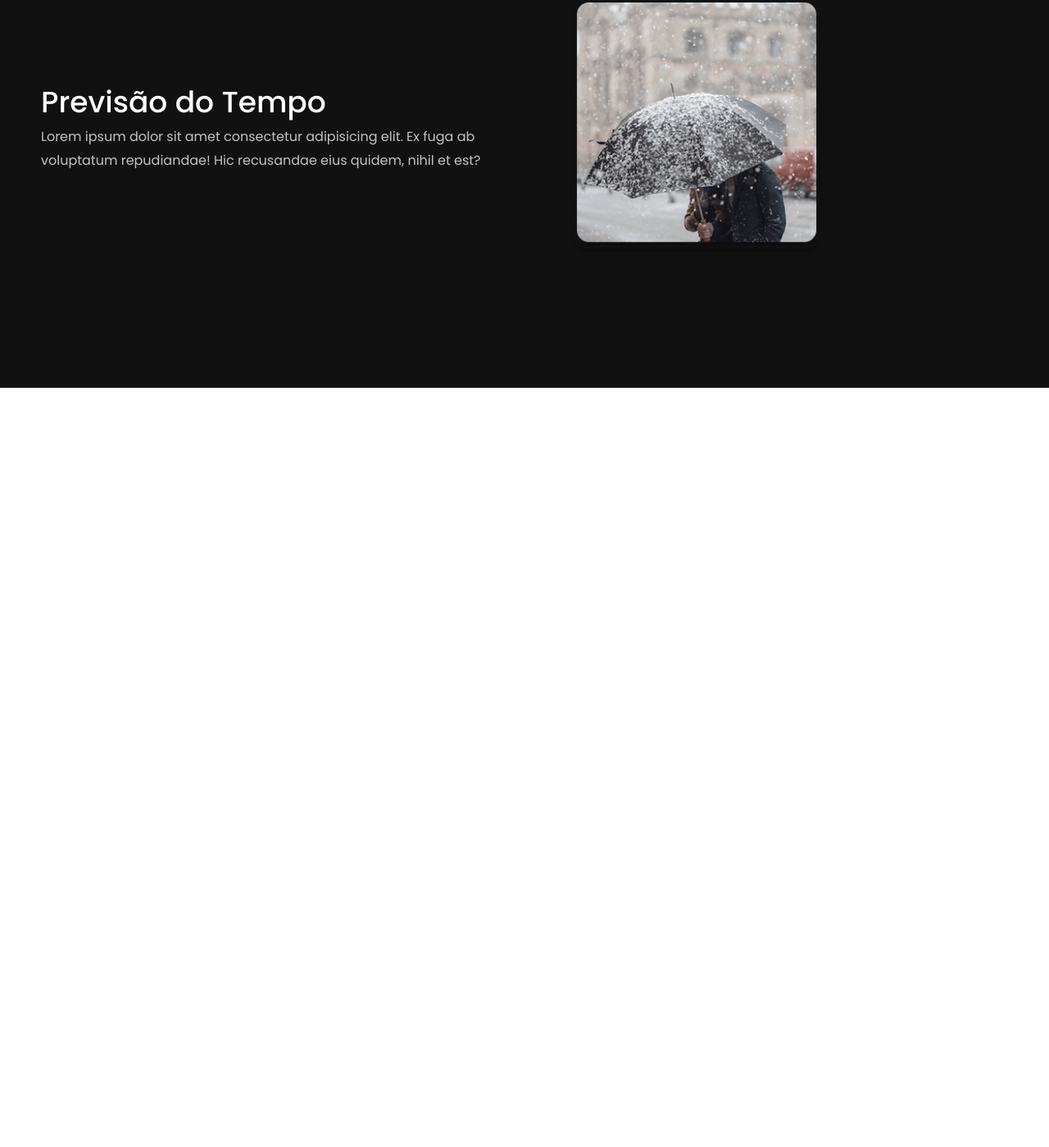
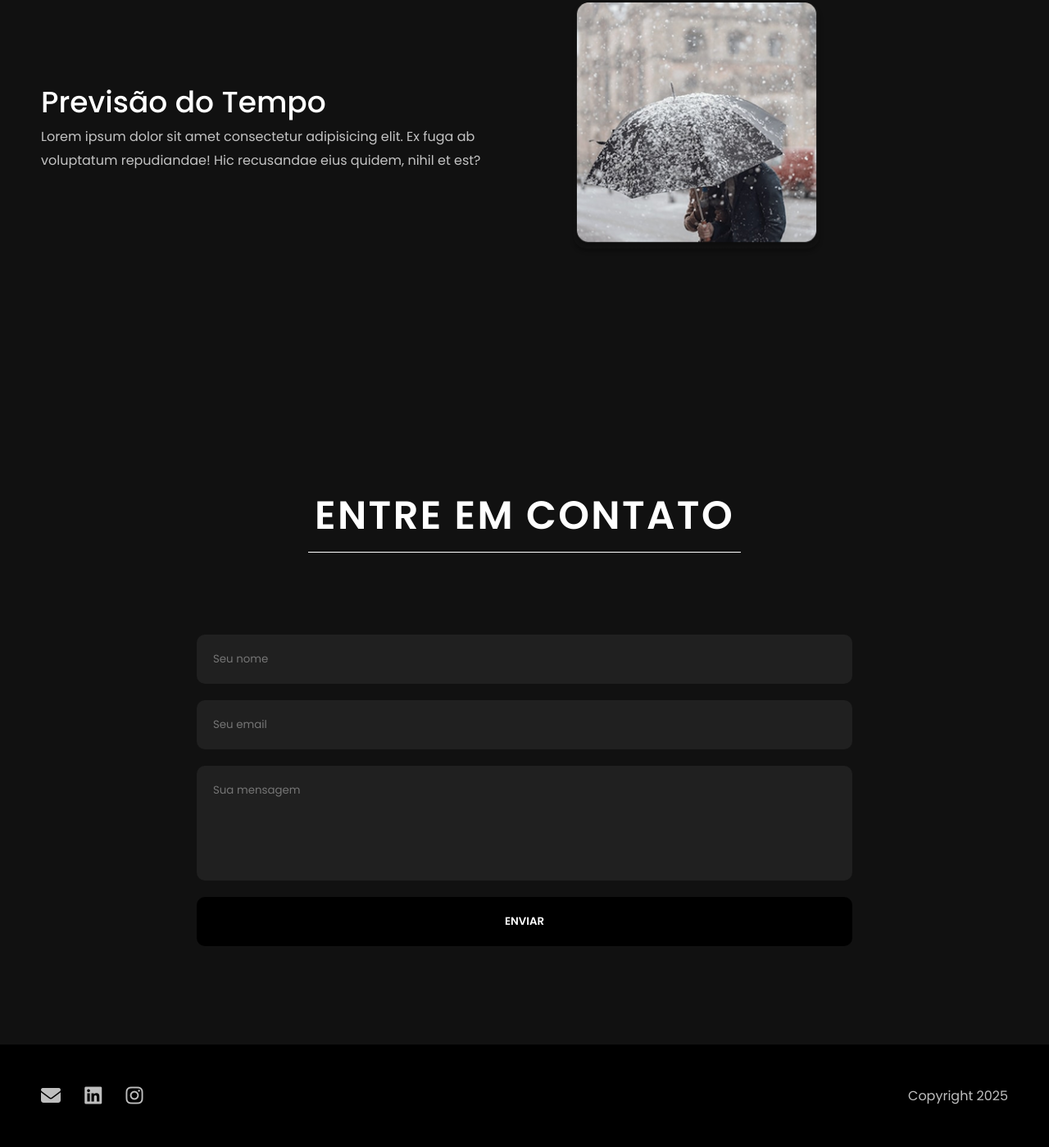
Before and after one commit to Marcosvf23/portifolio, a plain HTML site: page index.html in a window 1280 px wide. Shown: the part 3616-5015 px from the top of the page at 82% size. Before the commit the page ends 4089 px from the top, so only its background shows below. Drawn offline with Linux system fonts and the light colour scheme.

Commit message:
foi criado o formulario de contato e o footer

```diff
--- a/index.html
+++ b/index.html
@@ -11,6 +11,10 @@
       href="https://fonts.googleapis.com/css2?family=Poppins:wght@100;200;300;400;500;600;700;800;900&display=swap"
       rel="stylesheet"
     />
+    <script
+      src="https://kit.fontawesome.com/b3f89f3272.js"
+      crossorigin="anonymous"
+    ></script>
   </head>
   <body>
     <nav class="navbar-container">
@@ -141,5 +145,55 @@
         </div>
       </div>
     </div>
+
+    <div class="section-container">
+      <div class="section-content">
+        <h2 class="section-title">Entre em contato</h2>
+
+        <form class="contact-form">
+          <input
+            type="text"
+            name="fullName"
+            id="FullName"
+            placeholder="Seu nome"
+            class="form-input"
+          />
+
+          <input
+            type="email"
+            name="email"
+            id="email"
+            placeholder="Seu email"
+            class="form-input"
+          />
+
+          <textarea
+            name="message"
+            id="message"
+            rows="5"
+            placeholder="Sua mensagem"
+            class="form-input"
+          ></textarea>
+
+          <input type="submit" value="Enviar" class="form-button" />
+        </form>
+      </div>
+    </div>
+
+    <div class="footer-container">
+      <div class="social-items">
+        <a href="mailto:marcosvf23@hotmail.com"
+          ><i class="fa-solid fa-envelope fa-xl"></i
+        ></a>
+        <a href="https/www.linkedin.com/in/marcosvf23" target="_blank"
+          ><i class="fa-brands fa-linkedin fa-xl"></i
+        ></a>
+        <a href="https/www.instagram.com" target="_blank"
+          ><i class="fa-brands fa-instagram fa-xl"></i
+        ></a>
+      </div>
+
+      <p>Copyright 2025</p>
+    </div>
   </body>
 </html>
--- a/style.css
+++ b/style.css
@@ -194,6 +194,34 @@
   font-weight: 500;
 }
 
+.contact-form {
+  display: flex;
+  flex-direction: column;
+  margin-top: 100px;
+  max-width: 800px;
+  margin-left: auto;
+  margin-right: auto;
+}
+
+.contact-form .form-input {
+  margin-bottom: 20px;
+}
+
+.footer-container {
+  width: 100%;
+  background-color: black;
+  color: rgba(255, 255, 255, 0.75);
+  display: flex;
+  justify-content: space-between;
+  padding: 50px;
+}
+
+.footer-container .social-items a {
+  margin-right: 25px;
+  color: rgba(255, 255, 255, 0.75);
+  text-decoration: none;
+}
+
 .section-container {
   width: 100%;
   background-color: #111;
@@ -221,3 +249,30 @@
   width: fit-content;
   margin: auto;
 }
+
+.form-input {
+  border: none;
+  border-radius: 10px;
+  background-color: #202020;
+  padding: 20px;
+  color: rgba(255, 255, 255, 0.5);
+  resize: none;
+}
+
+.form-input:focus {
+  outline: 1px solid rgba(255, 255, 255, 0.5);
+}
+
+.form-button {
+  border: none;
+  padding: 20px;
+  border-radius: 10px;
+  background-color: black;
+  color: white;
+  text-transform: uppercase;
+  font-weight: 600;
+}
+
+.form-button:hover {
+  cursor: pointer;
+}
```
